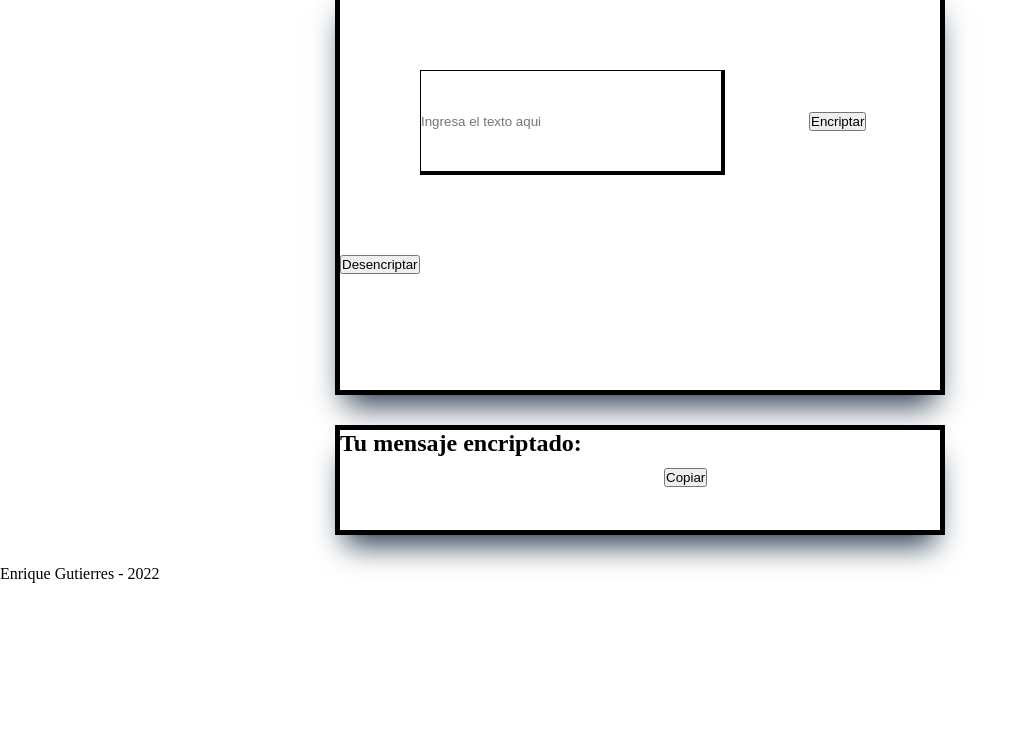
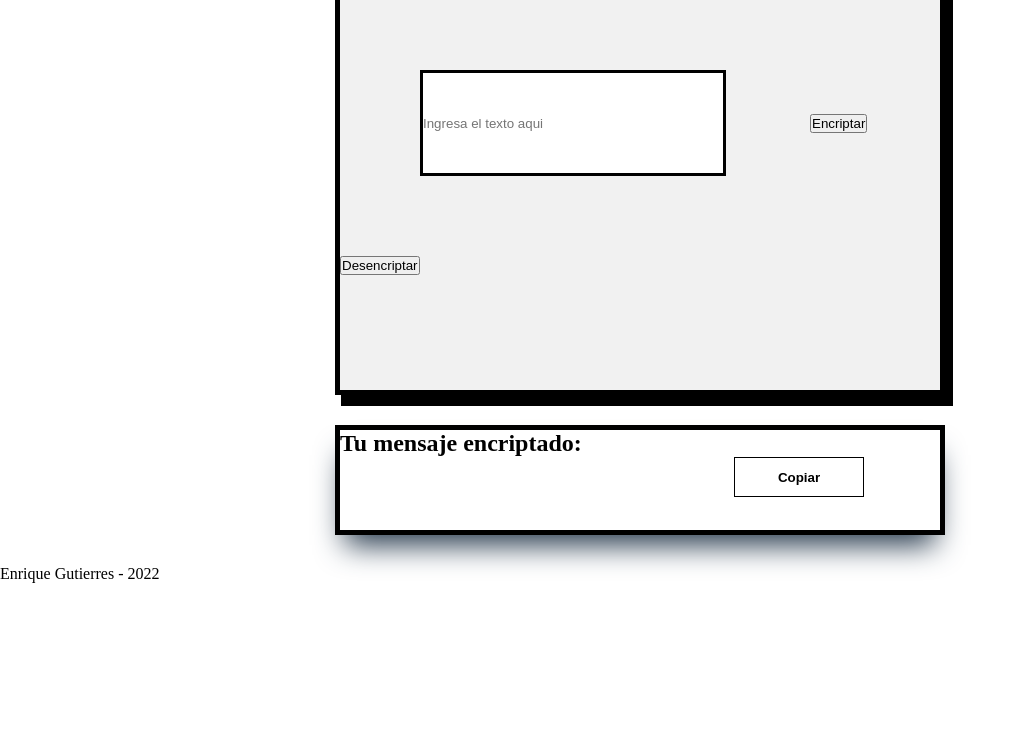
Before and after one commit to Sweetspotproject/Text-Encrypter, a plain HTML site: page index.html in a window 1280 px wide. Shown: the part 52-800 px from the top of the page, without its empty margins (0-1022 px from the left). Drawn offline with Linux system fonts and the light colour scheme.

Commit message:
Adding button animation

```diff
--- a/index.css
+++ b/index.css
@@ -7,12 +7,14 @@
   border-color: solid;
   width: 600px;
   height: 400px;
-  background-color: white;
+  background-color: rgb(241, 241, 241);
   margin: auto;
   border-style: solid;
   border-color: black;
   border-width: 5px;
-  box-shadow: rgb(38, 57, 77) 0px 20px 30px -10px;
+  box-shadow: 7px 10px 0px 1px #000000;
+  box-shadow: 7px 10px 0px 1px #000000;
+  box-shadow: 7px 10px 0px 1px #000000;
 }
 .input-text {
   width: 300px;
@@ -20,7 +22,7 @@
   margin: 80px;
   border-style: solid;
   border-color: black;
-  border-width: 1px 4px 4px 1px;
+  border-width: 3px;
 }
 
 .msg-box {
@@ -40,3 +42,35 @@
   margin: 10px;
   border: none;
 }
+
+.button-box {
+  min-width: 130px;
+  height: 40px;
+  color: #fff;
+  margin: 0px 70px 0px 70px;
+  padding: 5px 10px;
+  font-weight: bold;
+  cursor: pointer;
+  transition: all 0.3s ease;
+  position: relative;
+  display: inline-block;
+  outline: none;
+  border: 1px solid #000;
+  color: #000;
+  background: transparent;
+}
+.button-box:after {
+  top: 0;
+  left: 0;
+}
+.button-box:after {
+  content: "";
+  width: 100%;
+  z-index: -1;
+  position: absolute;
+  height: 100%;
+  top: 5px;
+  left: 5px;
+  transition: 0.2s;
+  background-color: #ced4da;
+}
--- a/index.html
+++ b/index.html
@@ -33,7 +33,7 @@
     <section class="msg-box">
       <h2>Tu mensaje encriptado:</h2>
       <input class="text-salida" type="text" id="msg" />
-      <button class="button" onclick="copiarTexto()">Copiar</button>
+      <button class="button-box" onclick="copiarTexto()">Copiar</button>
     </section>
 
     <!-- Section footer-->
```
